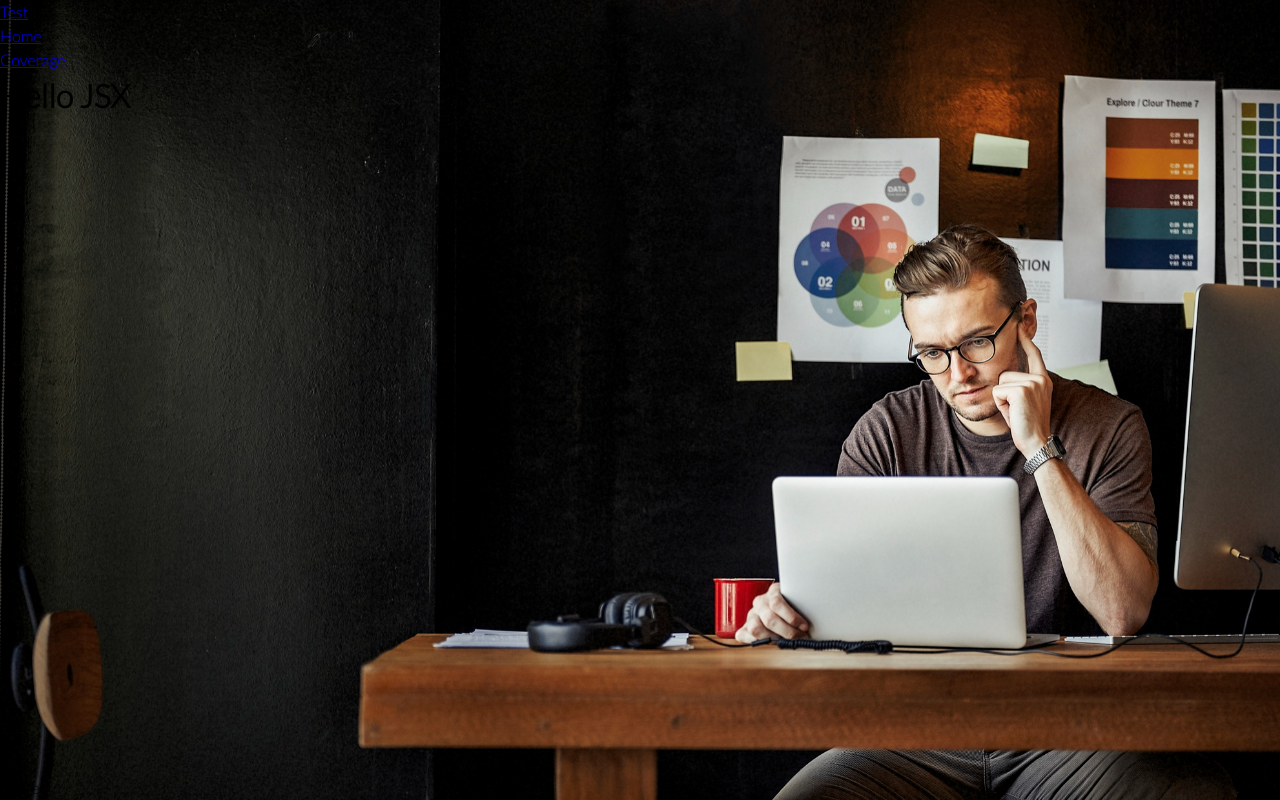
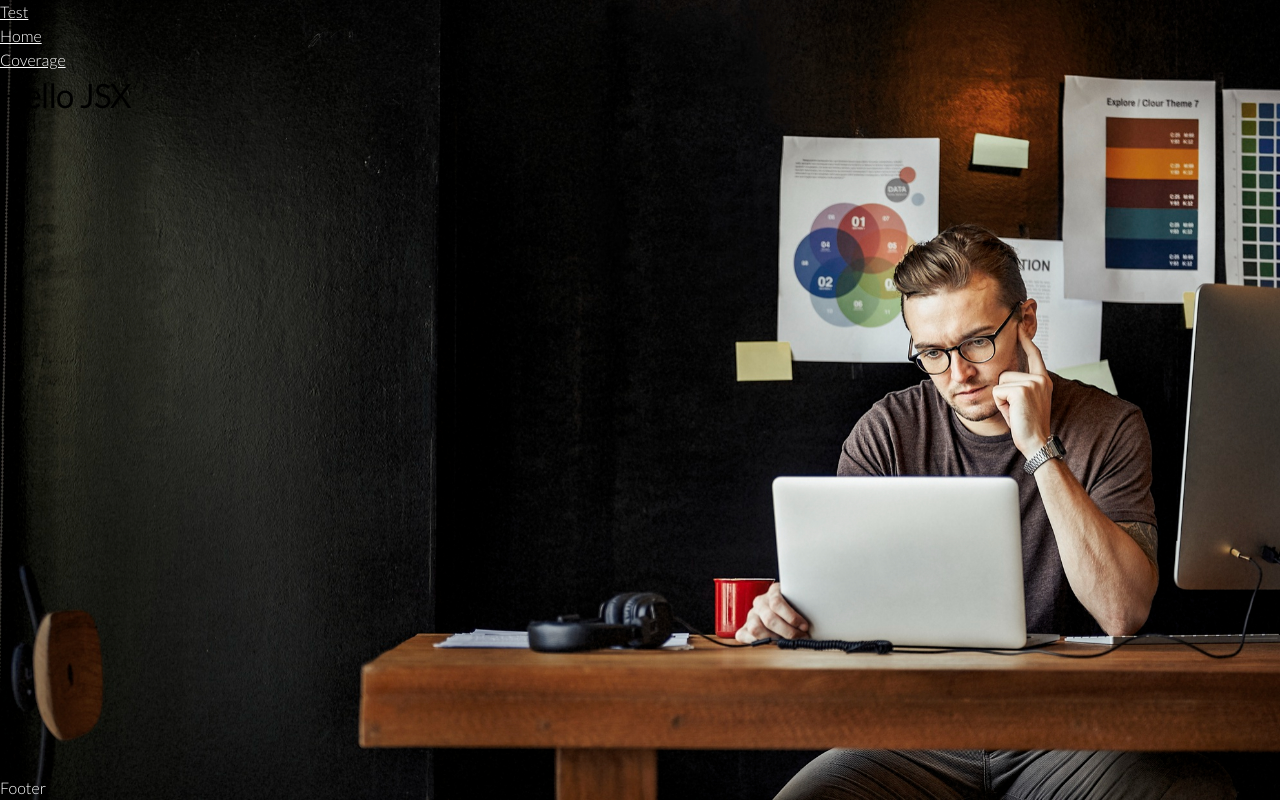
Before and after one commit to xabierlameiro/com, a Next.js app: page / in a window 1280 px wide. Built offline with nearby package versions, Linux system fonts and the light colour scheme; a web font is replaced by a local one.

Commit message:
Change background image

```diff
--- a/pages/global.scss
+++ b/pages/global.scss
@@ -32,18 +32,6 @@ body {
 #__next {
 	display: grid;
 	grid-template-rows: auto 1fr auto;
-	background-image: url('/background.jpeg');
-	background-repeat: no-repeat;
-	background-position: right;
-	background-size: cover;
-	overflow: hidden;
-	transition: background-position 1s;
-	@media only screen and (max-device-width: 550px) {
-		background-position: -800px 0;
-	}
-	@media only screen and (max-width: 412px) {
-		background-position: -800px 0;
-	}
 }
 
 // themes
--- a/src/components/Layout/Footer/footer.module.scss
+++ b/src/components/Layout/Footer/footer.module.scss
@@ -1,3 +1,5 @@
 .footer {
 	background-color: transparent;
+	z-index: 1;
+	color: white;
 }
--- a/src/components/Layout/Header/header.module.scss
+++ b/src/components/Layout/Header/header.module.scss
@@ -1,3 +1,7 @@
 .header {
 	background-color: transparent;
+	z-index: 1;
+	a {
+		color: white;
+	}
 }
--- a/src/components/Layout/Main/main.module.scss
+++ b/src/components/Layout/Main/main.module.scss
@@ -1,4 +1,5 @@
 .main {
 	height: inherit;
 	display: grid;
+	z-index: 1;
 }
--- a/src/components/Layout/index.tsx
+++ b/src/components/Layout/index.tsx
@@ -3,6 +3,7 @@ import Head from 'next/head'
 import Header from './Header'
 import Footer from './Footer'
 import Main from './Main'
+import Image from 'next/image'
 
 type Props = {
 	children: ReactElement
@@ -18,6 +19,16 @@ export default function Layout({ children, meta }: Props) {
 				<title>{meta?.title ?? 'Dont have meta title'}</title>
 				<meta name="viewport" content="initial-scale=1.0, width=device-width" />
 			</Head>
+			<Image
+				src="/background.jpg"
+				blurDataURL="/background.jpg"
+				alt="Picture of the author"
+				layout="fill"
+				objectFit="cover"
+				style={{ zIndex: 0 }}
+				objectPosition="right"
+				placeholder="blur"
+			/>
 			<Header />
 			<Main>{children}</Main>
 			<Footer />
--- a/src/components/Modal/modal.module.scss
+++ b/src/components/Modal/modal.module.scss
@@ -2,4 +2,5 @@
 	background-color: green;
 	width: 100vw;
 	height: 100vh;
+	z-index: 2;
 }
```
Also changed, not shown: package.json (line endings or trailing spaces), public/background.jpg (renamed from public/background.jpeg).
